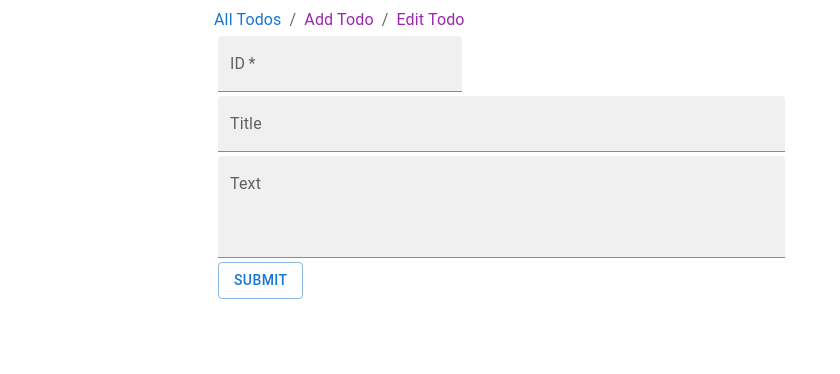
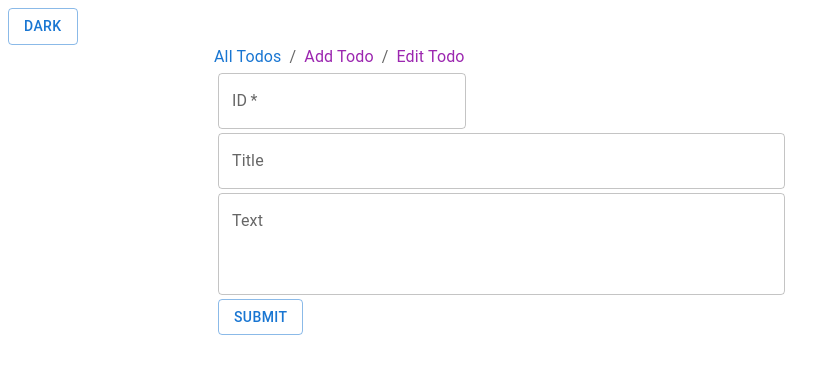
Before and after one commit to 0xvoider42/todo-fe, a Next.js app: page /edit-todo in a window 1280 px wide. Shown: the top 374 px of the page, without its empty margins (0-840 px from the left). Built offline with nearby package versions, Linux system fonts and the light colour scheme.

Commit message:
adds dark theme

```diff
--- a/src/components/UI/InputField.tsx
+++ b/src/components/UI/InputField.tsx
@@ -33,19 +33,19 @@ const UpdateTodo = () => {
             <TextField
               {...register("id", { required: true })}
               required
-              id="filled-multiline-flexible"
+              id="outlined-multiline-flexible"
               label="ID"
               maxRows={4}
-              variant="filled"
+              variant="outlined"
             />
           </Grid>
           <Grid item xs={8}>
             <TextField
               {...register("title")}
-              id="filled-basic"
+              id="outlined-basic"
               fullWidth
               label="Title"
-              variant="filled"
+              variant="outlined"
               type="text"
             />
           </Grid>
@@ -55,9 +55,9 @@ const UpdateTodo = () => {
               multiline
               rows={3}
               fullWidth
-              id="filled-multiline-static"
+              id="outlined-multiline-static"
               label="Text"
-              variant="filled"
+              variant="outlined"
               type="text"
             />
           </Grid>
--- /dev/null
+++ b/src/components/UI/ThemeSwitcher.tsx
@@ -0,0 +1,30 @@
+import { Button, useColorScheme } from "@mui/material";
+import { useEffect, useState } from "react";
+
+const ThemeSwitcher = () => {
+  const { mode, setMode } = useColorScheme();
+  const [mounted, setMounted] = useState(false);
+
+  useEffect(() => {
+    setMounted(true);
+  }, []);
+
+  if (!mounted) return null;
+
+  return (
+    <Button
+      variant="outlined"
+      onClick={() => {
+        if (mode === "light") {
+          setMode("dark");
+        } else {
+          setMode("light");
+        }
+      }}
+    >
+      {mode === "light" ? "dark" : "light"}
+    </Button>
+  );
+};
+
+export default ThemeSwitcher;
--- a/src/pages/_app.tsx
+++ b/src/pages/_app.tsx
@@ -1,19 +1,24 @@
-import { Container } from "@mui/material";
+import {
+  Container,
+  Experimental_CssVarsProvider as CssVarsProvider,
+} from "@mui/material";
 import TopMenu from "../components/UI/TopMenu";
 import { QueryClient, QueryClientProvider } from "react-query";
+import ThemeSwitcher from "../components/UI/ThemeSwitcher";
 
 const queryClient = new QueryClient();
 
 const MyApp = ({ Component, pageProps }) => {
   return (
-    <div>
+    <CssVarsProvider>
       <QueryClientProvider client={queryClient}>
+        <ThemeSwitcher />
         <Container maxWidth="md">
           <TopMenu />
           <Component {...pageProps} />
         </Container>
       </QueryClientProvider>
-    </div>
+    </CssVarsProvider>
   );
 };
 
```
Also changed, not shown: src/components/NewTodo/NewTodo.tsx (+4 -4 lines).
